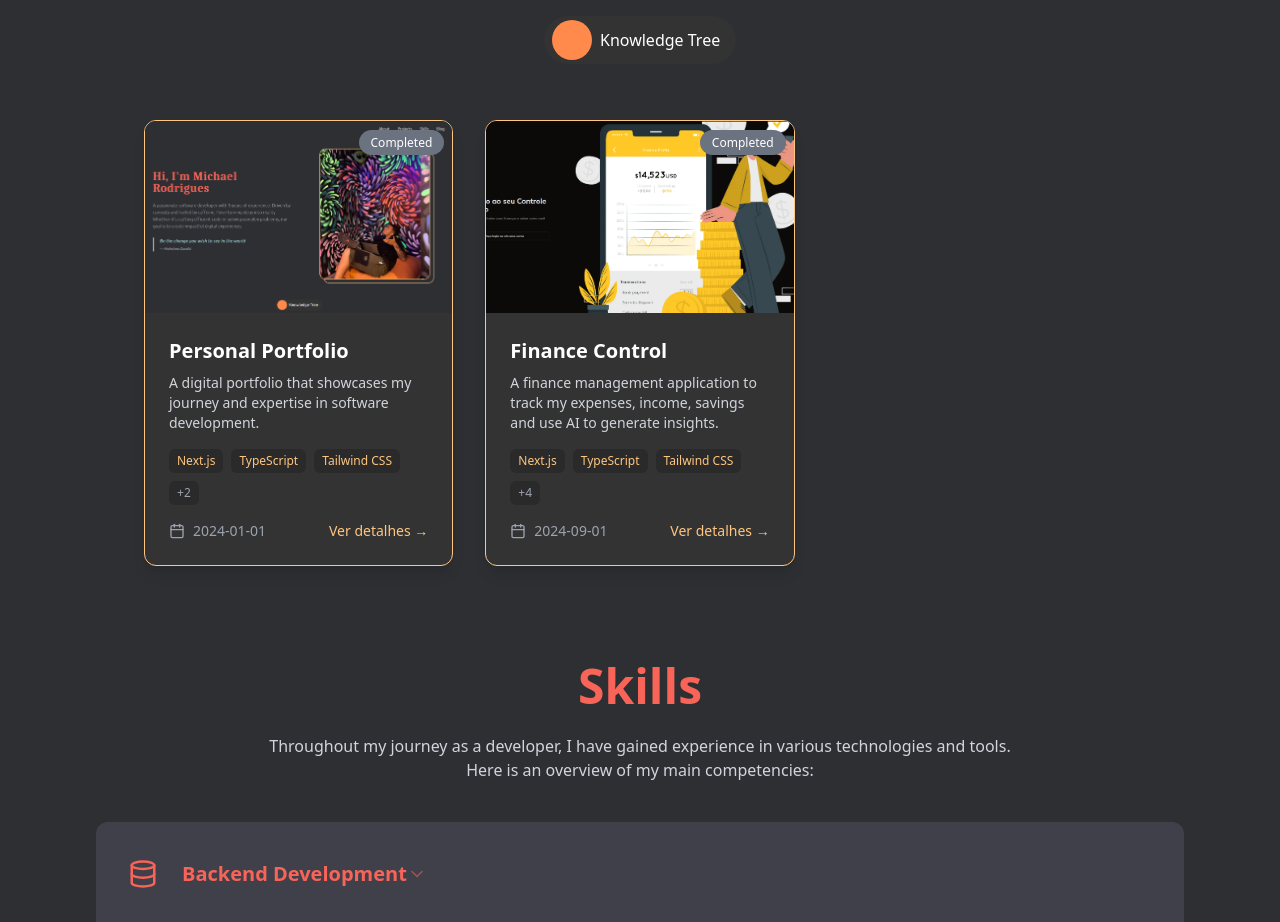
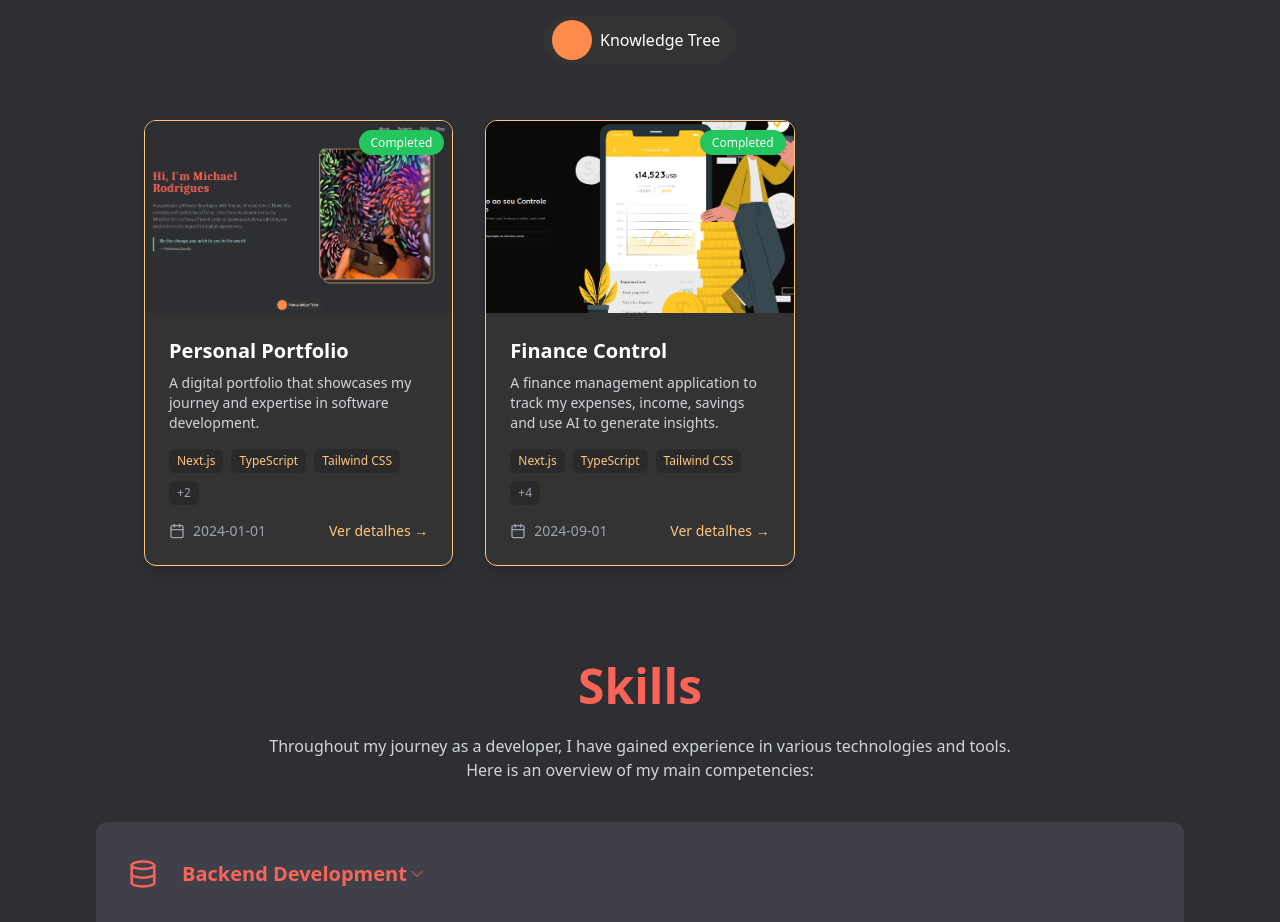
Before and after one commit to michaelrodriguess/michael-dev, a Next.js app: page / in a window 1280 px wide. Shown: the part 940-1862 px from the top of the page. Built offline with nearby package versions, Linux system fonts and the light colour scheme.

Commit message:
feat: add translation to projectCard component

```diff
--- a/src/_i18n/_locales/english.json
+++ b/src/_i18n/_locales/english.json
@@ -15,5 +15,8 @@
   "Education is the most powerful weapon you can use to change the world": "Education is the most powerful weapon you can use to change the world",
   "Requirements gathering and solution architecture": "Requirements gathering and solution architecture",
   "Knowledge Tree": "Knowledge Tree",
-  "Projects": "Projects"
+  "Projects": "Projects",
+  "In Development": "In Development",
+  "Completed": "Completed",
+  "On Hold": "On Hold"
 }
--- a/src/_i18n/_locales/portuguese.json
+++ b/src/_i18n/_locales/portuguese.json
@@ -15,5 +15,8 @@
   "Education is the most powerful weapon you can use to change the world": "A educação é a arma mais poderosa que você pode usar para mudar o mundo",
   "Requirements gathering and solution architecture": "Levantamento de requisitos e arquitetura de soluções",
   "Knowledge Tree": "Árvore do Conhecimento",
-  "Projects": "Projetos"
+  "Projects": "Projetos",
+  "In Development": "Em Desenvolvimento",
+  "Completed": "Concluído",
+  "On Hold": "Em Pausa"
 }
--- a/src/components/ProjectCard.tsx
+++ b/src/components/ProjectCard.tsx
@@ -2,6 +2,8 @@ import React from "react";
 import { motion } from "framer-motion";
 import { Calendar } from "lucide-react";
 import Image from "next/image";
+import { useLanguage } from "@/_i18n";
+import { TranslationKeys } from "@/_i18n/config";
 
 export interface ProjectDetails {
   id: string;
@@ -25,23 +27,26 @@ interface ProjectCardProps {
   onClick: (project: ProjectDetails) => void;
 }
 
-export const getStatusColor = (status: string) => {
+export const getStatusColor = (status: string, t: (key: TranslationKeys) => string) => {
   switch (status) {
-    case "Em Desenvolvimento":
+    case t("In Development"):
       return "bg-yellow-500";
-    case "Concluído":
+    case t("Completed"):
       return "bg-green-500";
-    case "Em Pausa":
+    case t("On Hold"):
       return "bg-red-500";
     default:
       return "bg-gray-500";
   }
 };
 
+
 export const ProjectCard: React.FC<ProjectCardProps> = ({
   project,
   onClick,
 }) => {
+  const { t } = useLanguage();
+
   return (
     <motion.div
       initial={{ opacity: 0, y: 20 }}
@@ -64,7 +69,8 @@ export const ProjectCard: React.FC<ProjectCardProps> = ({
           <div className="absolute top-2 right-2">
             <span
               className={`px-3 py-1 rounded-full text-xs text-white ${getStatusColor(
-                project.status
+                project.status,
+                t
               )}`}
             >
               {project.status}
--- a/src/components/ProjectModal.tsx
+++ b/src/components/ProjectModal.tsx
@@ -15,6 +15,7 @@ import "swiper/css/effect-cards";
 import { EffectCards, Navigation } from "swiper/modules";
 import { getStatusColor, ProjectDetails } from "./ProjectCard";
 import Image from "next/image";
+import { useLanguage } from "@/_i18n";
 
 interface ProjectModalProps {
   project: ProjectDetails;
@@ -31,6 +32,9 @@ export const ProjectModal: React.FC<ProjectModalProps> = ({
   const handleSlideChange = (swiper: any) => {
     setCurrentIndex(swiper.activeIndex);
   };
+
+    const { t } = useLanguage();
+
 
   return (
     <motion.div
@@ -102,7 +106,8 @@ export const ProjectModal: React.FC<ProjectModalProps> = ({
               </h2>
               <span
                 className={`px-3 py-1 rounded-full text-xs md:text-sm ${getStatusColor(
-                  project.status
+                  project.status,
+                  t
                 )}`}
               >
                 {project.status}
```
